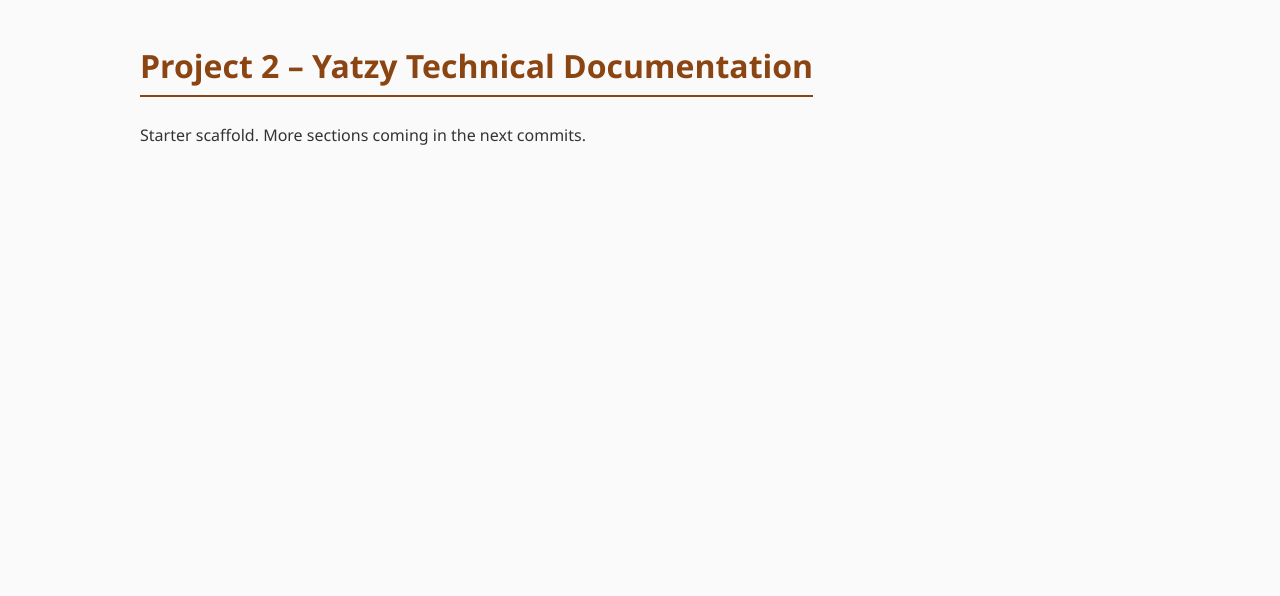
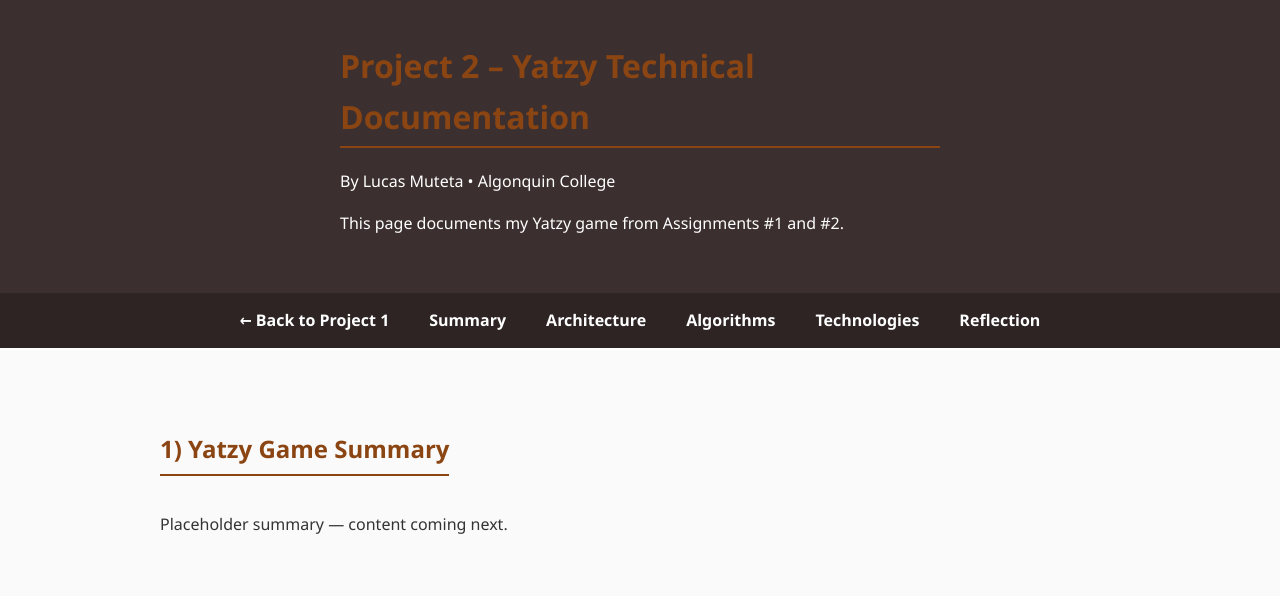
Before and after one commit to M-Lucas12/portfolio, a plain HTML site: page project2/yatzy.html in a window 1280 px wide. Drawn offline with Linux system fonts and the light colour scheme.

Commit message:
feat(project2): add hero header and navbar structure

```diff
--- a/project2/yatzy.html
+++ b/project2/yatzy.html
@@ -13,9 +13,34 @@
     </style>
 </head>
 <body>
+
+<header class="hero">
+    <div class="hero-content">
+        <div class="hero-text">
+            <h1>Project 2 – Yatzy Technical Documentation</h1>
+            <p>By Lucas Muteta • Algonquin College</p>
+            <p>This page documents my Yatzy game from Assignments #1 and #2.</p>
+        </div>
+    </div>
+</header>
+
+<nav class="navbar">
+    <ul>
+        <li><a href="../project1/index.html">← Back to Project 1</a></li>
+        <li><a href="#summary">Summary</a></li>
+        <li><a href="#architecture">Architecture</a></li>
+        <li><a href="#algorithms">Algorithms</a></li>
+        <li><a href="#tech">Technologies</a></li>
+        <li><a href="#reflection">Reflection</a></li>
+    </ul>
+</nav>
+
 <main>
-    <h1>Project 2 – Yatzy Technical Documentation</h1>
-    <p>Starter scaffold. More sections coming in the next commits.</p>
+    <section id="summary">
+        <h2>1) Yatzy Game Summary</h2>
+        <p>Placeholder summary — content coming next.</p>
+    </section>
 </main>
+
 </body>
 </html>
```
